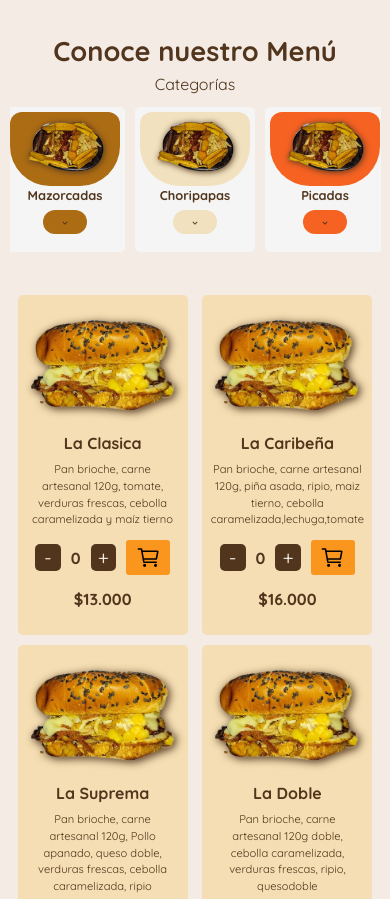
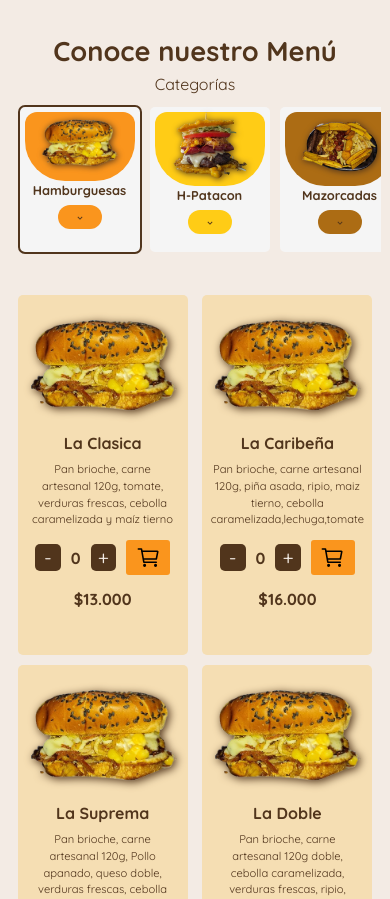
Before and after one commit to IngJuanMa/Arreboles-WebSite, a React (Vite) app: page / in a window 390 px wide. Shown: the part 1246-2145 px from the top of the page. Built offline with nearby package versions, Linux system fonts and the light colour scheme; a web font is replaced by a local one.

Commit message:
Correcion de responsividad

```diff
--- a/src/Components/CardProduct/CardProduct.css
+++ b/src/Components/CardProduct/CardProduct.css
@@ -5,7 +5,7 @@
     background: wheat;
     margin: 3px;
     width: 150px;
-    height: 320px;
+    height: 340px;
     padding: 10px;
     border-radius: 5px;
 }
--- a/src/pages/Menu/Menu.jsx
+++ b/src/pages/Menu/Menu.jsx
@@ -78,7 +78,7 @@ const ListaProductos = [
     nombre: "Bebidas",
     color: "#FFCC16",
     imagen: "/products/bebidas.png"
-  },
+  }
 ]
 
 // Array con info detallada de los productos
@@ -222,7 +222,7 @@ const ProductosUno = [
 
 ]
 
-const Categorias = ["Todas", "Hamburguesas", "H-Patacon", "Mazorcadas", "Choripapas", "Picadas", "Adicionales", "Bebidas"]
+const Categorias = ["Hamburguesas", "H-Patacon", "Mazorcadas", "Choripapas", "Picadas", "Adicionales", "Bebidas"]
 
 function productos() {
 
@@ -293,7 +293,8 @@ function productos() {
         {ProductosFiltrados.map((item) => {
           return (
             <motion.div
-            key={item.id}
+            className="div"
+              key={item.id}
               initial={{ opacity: 0, y: -50 }}  // Estado inicial (opacidad 0 y posición desplazada hacia abajo)
               whileInView={{ opacity: 1, y: 0 }}  // Animación cuando se monta
               transition={{ duration: 0.5, ease: "easeOut" }}  // Duración y tipo de animación
--- a/src/pages/Menu/Productos.css
+++ b/src/pages/Menu/Productos.css
@@ -124,8 +124,8 @@
 
 .carruselproduc {
     display: flex;
-    align-items: center;
-    justify-content: center;
+    /* align-items: center;
+    justify-content: center; */
     gap: 10px;
 }
 
@@ -160,6 +160,7 @@
     .destacados {
         grid-template-columns: 1fr 1fr 1fr 1fr;
     }
+
 }
 
 @media (min-width:1024px) {
@@ -171,4 +172,8 @@
     .carddestacado {
         height: 90px;
     }
+    .carruselproduc {
+        align-items: center;
+        justify-content: center;
+    }
 }
```
